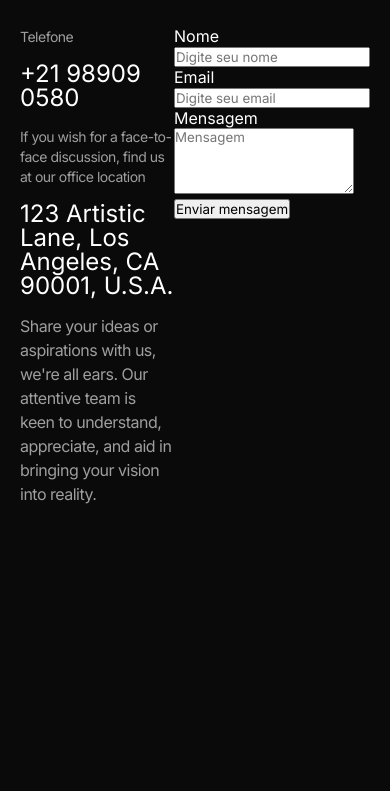
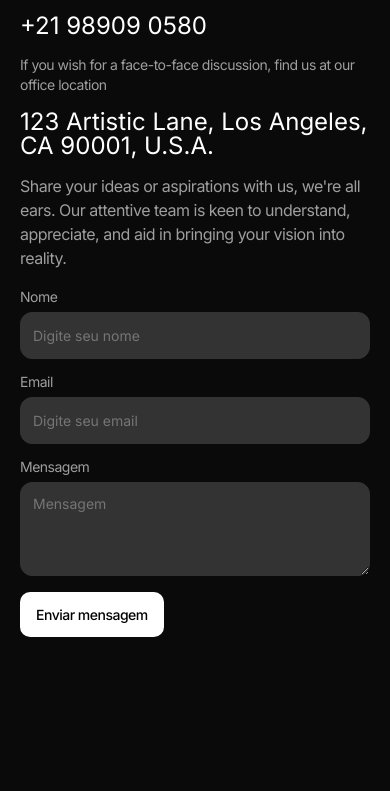
Before and after one commit to Gabriel-Baltar-Design/website-g, a plain HTML site: page contact.html in a window 390 px wide. Shown: the part 379-1170 px from the top of the page. Drawn offline with nearby package versions, Linux system fonts and the light colour scheme.

Commit message:
feat: add contact page responsive

```diff
--- a/contact.html
+++ b/contact.html
@@ -55,15 +55,15 @@
             </div>
             <div class="contact-form">
                 <form action="">
-                    <div class="user-name">
+                    <div class="user-name label">
                         <label for="name">Nome</label>
-                    <input type="text" name="name" placeholder="Digite seu nome">
+                        <input type="text" name="name" placeholder="Digite seu nome">
                     </div>
-                    <div class="user-email">
+                    <div class="user-email label">
                         <label for="email">Email</label>
                         <input type="email" name="email" placeholder="Digite seu email">
                     </div>
-                    <div class="user-message">
+                    <div class="user-message label">
                         <label for="mensagem">Mensagem</label>
                         <textarea name="message" rows="4" placeholder="Mensagem" required></textarea>
                     </div>
@@ -72,50 +72,8 @@
                     </div>
                 </form>
             </div>
-
         </div>
     </main>
-
-    <br>
-    <br>
-    <br>
-    <br>
-    <br>
-    <br>
-    <br>
-    <br>
-    <br>
-    <br>
-    <br>
-    <br>
-    <br>
-    <br>
-    <br>
-    <br>
-    <br>
-    <br>
-    <br>
-    <br>
-    <br>
-    <br>
-    <br>
-    <br>
-    <br>
-    <br>
-    <br>
-    <br>
-    <br>
-    <br>
-    <br>
-    <br>
-    <br>
-    <br>
-    <br>
-    <br>
-    <br>
-    <br>
-    <br>
-    <br>
 
     <footer class="footer-container">
         <p>© 2023 Designed by Gabriel Baltar</p>
--- a/css/contact.css
+++ b/css/contact.css
@@ -17,6 +17,9 @@
 
 .content {
     display: flex;
+    justify-content: space-between;
+    gap: 1.25rem;
+    margin-bottom: 69px;
 }
 
 .contact-container h1 {
@@ -62,4 +65,142 @@
 
 .contact-form {
     display: flex;
+    max-width: 100%;
 }
+
+.contact-form form {
+    gap: 1rem;
+    display: flex;
+    flex-direction: column;
+}
+
+.label {
+    display: flex;
+    flex-direction: column;
+    gap: 0.5rem;
+}
+
+.user-name {
+    display: flex;
+}
+
+.contact-form input {
+    background-color: var(--border-color);
+    border: none;
+    padding: 0.75rem;
+    color: var(--text-color-primary);
+    font-size: 0.875rem;
+    border-radius: 0.75rem;
+    font-weight: 400;
+    border: 1px solid var(--border-color);
+    line-height: 150%;
+}
+
+.label label {
+    font-size: 0.875rem;
+    color: var(--text-secondary);
+    letter-spacing: -0.5px;
+    line-height: 100%;
+    font-weight: 400;
+}
+
+.contact-form input:focus {
+    border: 1px solid #0099FF;
+    outline: none;
+}
+
+.contact-form input::placeholder {
+    font-weight: 400;
+}
+
+.contact-form textarea {
+    background-color: var(--border-color);
+    border: none;
+    padding: 0.75rem;
+    color: var(--text-color-primary);
+    font-size: 0.875rem;
+    border-radius: 0.75rem;
+    font-weight: 400;
+    border: 1px solid var(--border-color);
+    resize: vertical;
+    min-height: 48px;
+    max-height: 260px;
+}
+
+.contact-form textarea:focus {
+    border: 1px solid #0099FF;
+    outline: none;
+}
+
+.contact-form textarea::placeholder {
+    font-weight: 400;
+}
+
+.contact-form .button-submit button {
+    background-color: var(--button-color);
+    padding: 0.75rem 1rem;
+    border: none;
+    border-radius: 10px;
+    font-size: 0.875rem;
+    font-weight: 500;
+    letter-spacing: -0.5px;
+    line-height: 150%;
+}
+
+
+.user-name input {
+    width: 100%;
+    display: flex;
+    width: 450px;
+}
+
+@media screen and (max-width: 845px) {
+
+    .user-name input {
+        width: 100%;
+        display: flex;
+        width: 350px;
+    }
+
+}
+
+@media screen and (max-width: 760px) {
+
+    .content {
+        display: flex;
+        justify-content: space-between;
+        flex-direction: column;
+        gap: 1.25rem;
+    }
+
+    .contact-form form {
+        width: 100%;
+    }
+
+    .user-name input {
+        display: flex;
+        width: 100%;
+    }
+
+    .tel-number p {
+        max-width: 100%;
+    }
+
+    .page-title h1{
+        display: flex;
+        padding: 2.5rem 0px;
+    }
+
+
+}
+
+@media screen and (max-width: 350px) {
+
+    .contact-container h1 {
+        font-size: 36px;
+        letter-spacing: 0px;
+        line-height: 100%;
+        font-weight: 400;
+    }
+
+}
```
